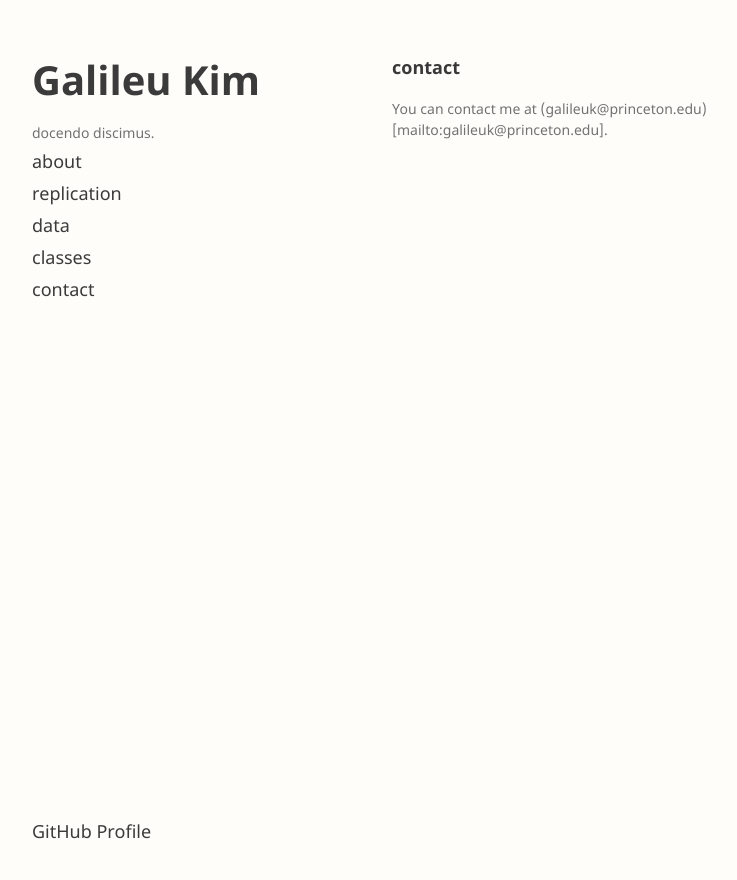
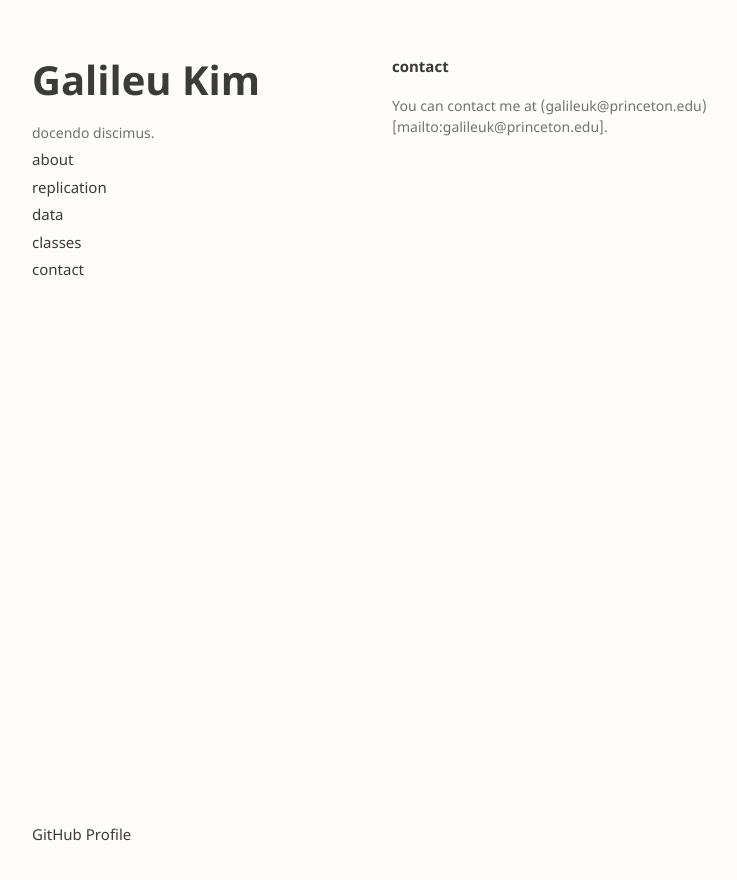
Before and after one commit to galileukim/galileukim.github.io, a Jekyll site: the page built from pages/contact.md, in a window 1280 px wide. Shown: the top 880 px of the page, without its empty margins (178-915 px from the left). Built offline with Jekyll 4.4.1, drawn with Linux system fonts in a browser that asks for light colours; our own code applies the rules of GitHub Pages for plain Markdown files.

Commit message:
change font

```diff
--- a/_sass/jekyll-theme-minimal.scss
+++ b/_sass/jekyll-theme-minimal.scss
@@ -33,7 +33,7 @@ h1 {
 
 h2 {
   color:#393939;
-  font-size: 18px;
+  font-size: 15px;
 }
 
 h3, h4, h5, h6 {
@@ -47,7 +47,7 @@ a {
 }
 
 .view a {
-  font-size:18px;
+  font-size:15px;
 }
 
 a:hover, a:focus {
```
